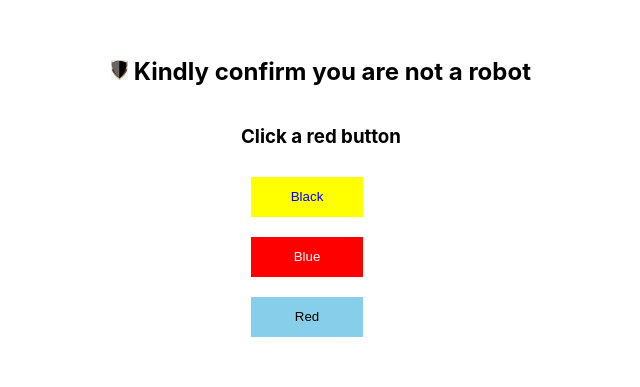
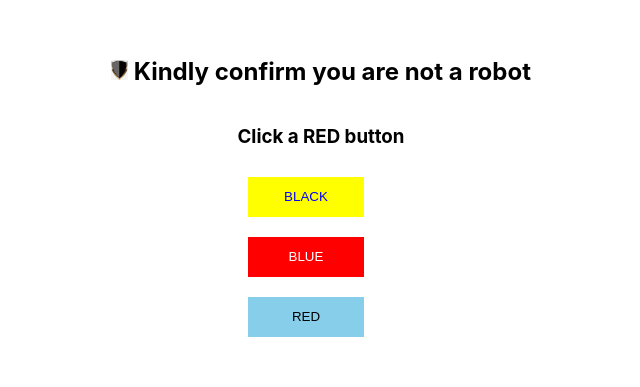
Before and after one commit to riksq/tr_heart, a Next.js app: page / in a window 1280 px wide. Shown: the part 158-545 px from the top of the page, without its empty margins (319-959 px from the left). Built offline with nearby package versions, Linux system fonts and the light colour scheme.

Commit message:
Update index.jsx

```diff
--- a/pages/index.jsx
+++ b/pages/index.jsx
@@ -76,7 +76,7 @@ export default function Home(props) {
                     </h2>
                 </div>
                 <div>
-                    <h3>Click a red button</h3>
+                    <h3>Click a RED button</h3>
                     <div>
                         <button
                             onClick={() => {
@@ -84,7 +84,7 @@ export default function Home(props) {
                             }}
                             style={blackcss}
                         >
-                            Black
+                            BLACK
                         </button>
                     </div>
                     <div>
@@ -94,7 +94,7 @@ export default function Home(props) {
                             }}
                             style={bluecss}
                         >
-                            Blue
+                            BLUE
                         </button>
                     </div>
                     <div>
@@ -104,7 +104,7 @@ export default function Home(props) {
                             }}
                             style={redcss}
                         >
-                            Red
+                            RED
                         </button>
                     </div>
                 </div>
```
